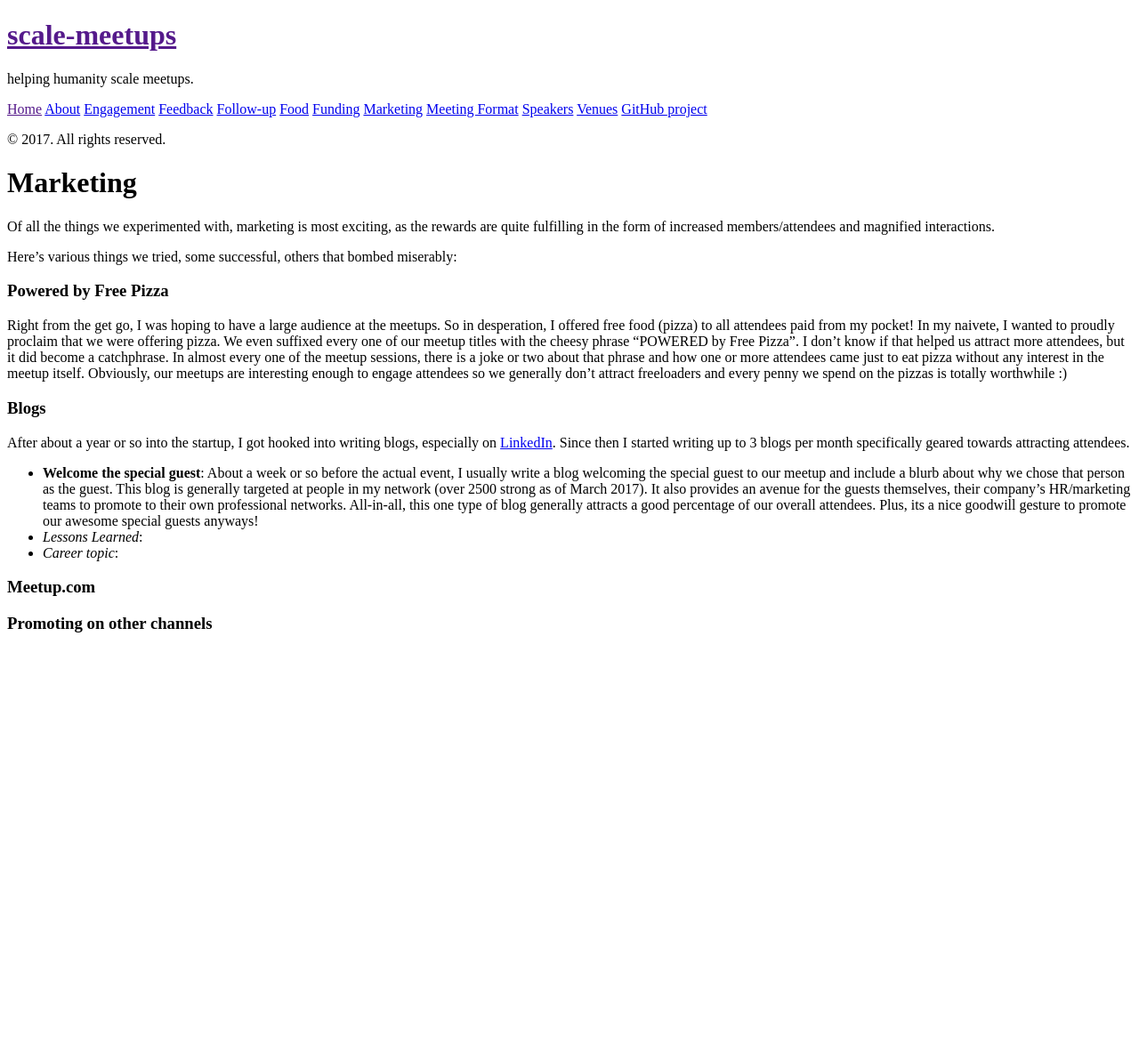
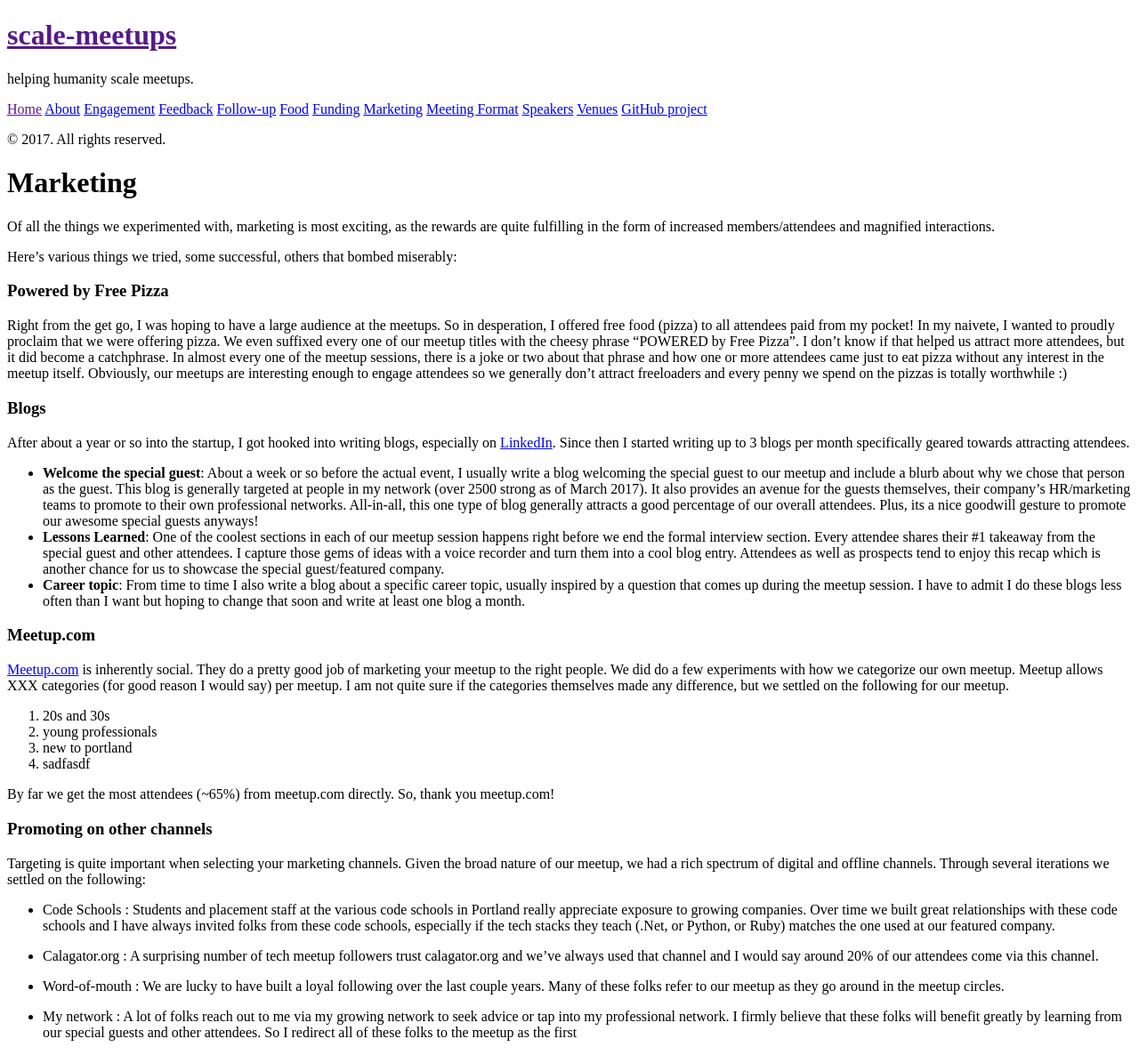
Before and after one commit to balki-server/scale-meetups, a Jekyll site: the page built from marketing.md, in a window 1280 px wide. Shown: the whole page at 89% size. Built offline with Jekyll 4.4.1, drawn with Linux system fonts in a browser that asks for light colours; Markdown is read by kramdown in place of the engine named in the settings; before the commit the page ends 900 px from its top, so only the background shows below that.

Commit message:
Update content on marketing page

```diff
--- a/marketing.md
+++ b/marketing.md
@@ -21,14 +21,39 @@ freeloaders and every penny we spend on the pizzas is totally worthwhile :)
 
 ### Blogs
 After about a year or so into the startup, I got hooked into writing blogs, especially
-on [LinkedIn](www.linkedin.com).  Since then I started writing up to 3 blogs per month
+on [LinkedIn](http://www.linkedin.com).  Since then I started writing up to 3 blogs per month
 specifically geared towards attracting attendees.
 
 * **Welcome the special guest**: About a week or so before the actual event, I usually write a
 blog welcoming the special guest to our meetup and include a blurb about why we chose that person as the guest.  This blog is generally targeted at people in my network (over 2500 strong as of March 2017).  It also provides an avenue for the guests themselves, their company's HR/marketing teams to promote to their own professional networks.  All-in-all, this one type of blog generally attracts a good percentage of our overall attendees.  Plus, its a nice goodwill gesture to promote our awesome special guests anyways!
-* _Lessons Learned_:
-* _Career topic_:
+* **Lessons Learned**: One of the coolest sections in each of our meetup session happens right before we end the formal interview section.  Every attendee shares their #1 takeaway from the
+special guest and other attendees.  I capture those gems of ideas with a voice recorder and turn
+them into a cool blog entry.  Attendees as well as prospects tend to enjoy this recap which is
+another chance for us to showcase the special guest/featured company.
+* **Career topic**: From time to time I also write a blog about a specific career topic,
+usually inspired by a question that comes up during the meetup session.  I have to admit I do
+these blogs less often than I want but hoping to change that soon and write at least one
+blog a month.
 
 ### Meetup.com
+[Meetup.com](http://www.meetup.com) is inherently social.  They do a pretty good job of
+marketing your meetup to the right people.  We did do a few experiments with how we categorize
+our own meetup.  Meetup allows XXX categories (for good reason I would say) per meetup.  I am not quite sure if the categories themselves made any difference, but we settled on the following for our meetup.
+
+1. 20s and 30s
+2. young professionals
+3. new to portland
+4. sadfasdf
+
+By far we get the most attendees (~65%) from meetup.com directly.  So, thank you meetup.com!
 
 ### Promoting on other channels
+Targeting is quite important when selecting your marketing channels.  Given the broad nature of our meetup, we had a rich spectrum of digital and offline channels.  Through several iterations we settled on the following:
+
+* Code Schools : Students and placement staff at the various code schools in Portland really appreciate exposure to growing companies.  Over time we built great relationships with these code schools and I have always invited folks from these code schools, especially if the tech stacks they teach (.Net, or Python, or Ruby) matches the one used at our featured company.
+
+* Calagator.org : A surprising number of tech meetup followers trust calagator.org and we've always used that channel and I would say around 20% of our attendees come via this channel.
+
+* Word-of-mouth : We are lucky to have built a loyal following over the last couple years.  Many of these folks refer to our meetup as they go around in the meetup circles.
+
+* My network : A lot of folks reach out to me via my growing network to seek advice or tap into my professional network.  I firmly believe that these folks will benefit greatly by learning from our special guests and other attendees.  So I redirect all of these folks to the meetup as the first
```
Also changed, not shown: meeting-format.md (+1 -1 lines).
